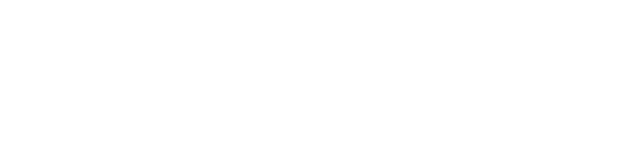
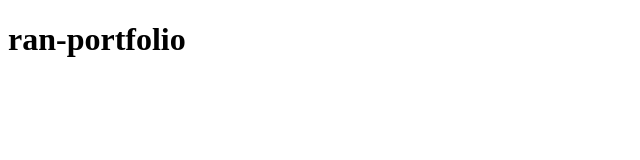
Before and after one commit to RanGedamo/portfolio-ran, a plain HTML site: page index.html in a window 1280 px wide. Shown: the whole page, without its empty margins (0-640 px from the left). Drawn offline with Linux system fonts and the light colour scheme.

Commit message:
s3 bucket3

```diff
--- a/index.html
+++ b/index.html
@@ -7,6 +7,6 @@
     <title>Document</title>
 </head>
 <body>
-
+    <h1>ran-portfolio</h1>
 </body>
 </html>
```
